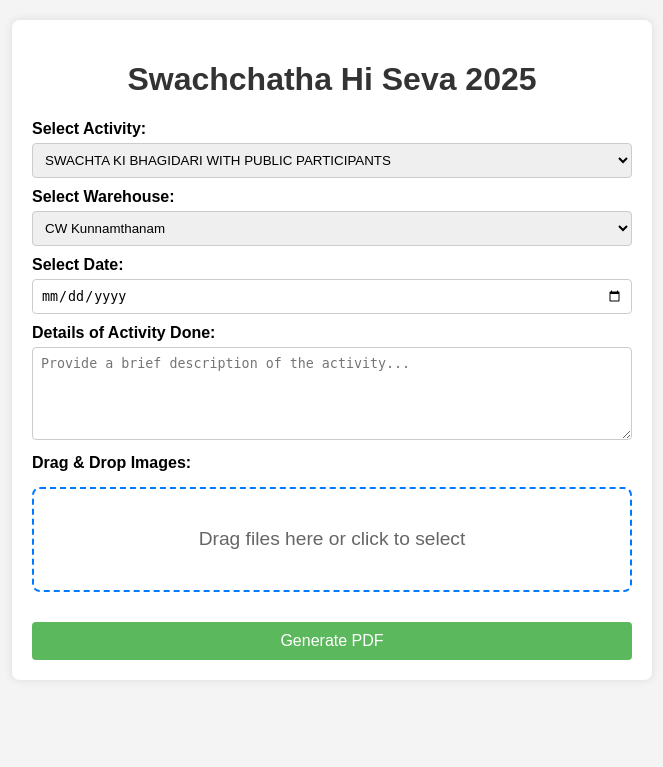
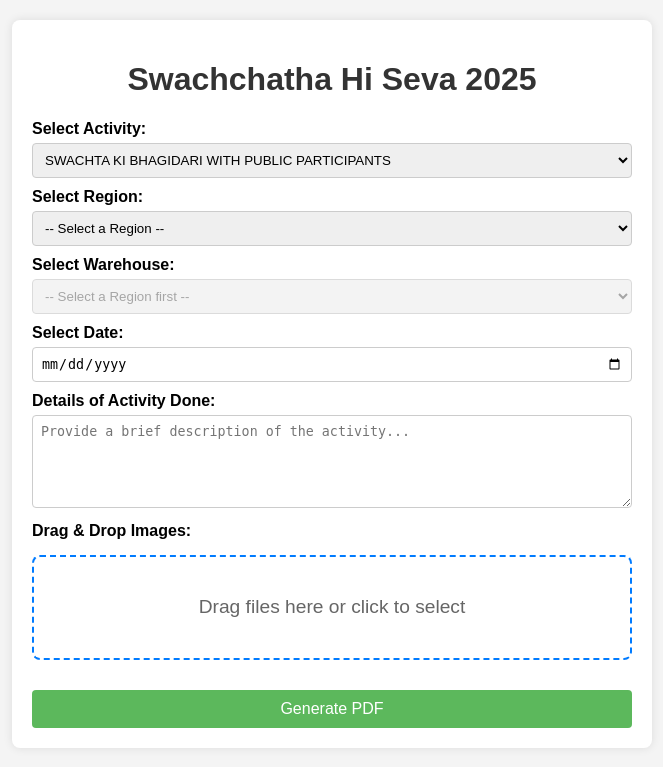
Before and after one commit to raheescwc2020/reportMaker, a Flask app: page / in a window 1280 px wide. Shown: the top 767 px of the page, without its empty margins (308-971 px from the left). Run offline with Flask 3, Linux system fonts and the light colour scheme.

Commit message:
More CWC WH added

```diff
--- a/app.py
+++ b/app.py
@@ -1,214 +1,221 @@
+import io
+import datetime # Import the datetime module
+import json
+import os
 from flask import Flask, render_template, request, send_file
+
+from reportlab.platypus import SimpleDocTemplate, Image, Table, TableStyle, Spacer, Paragraph
 from reportlab.lib.pagesizes import letter
-from reportlab.platypus import SimpleDocTemplate, Paragraph, Spacer, Image, Table, TableStyle
 from reportlab.lib.styles import getSampleStyleSheet, ParagraphStyle
 from reportlab.lib.units import inch
-from reportlab.lib import colors
-import os
-import io
-import datetime # Import the datetime module
 
 app = Flask(__name__)
 
 # Updated list of activities
 ACTIVITIES = [
-    'SWACHTA KI BHAGIDARI WITH PUBLIC PARTICIPANTS',
-    'AWARENESS PROGRAM',
-    'HYGIENE FOCUSED',
-    'CREATING AWARENESS IN SCHOOL CHILDREN',
-    'SAFAI MITRA SURAKSHA SHIVIR',
-    'EK DIN, EK GHANTA, EK SATH – JOINING HANDS FOR NATION’S CLEANLINESS',
-    'FOR CREATING AWARENESS',
-    'CLEANLINESS TARGET UNIT',
-    'SAFAI MITRA WELFARE SCHEME WORKSHOP',
-    'MOTIVATING SAFAI MITRA',
-    'SWACHH BHARAT DIWAS'
+  'SWACHTA KI BHAGIDARI WITH PUBLIC PARTICIPANTS',
+  'AWARENESS PROGRAM',
+  'HYGIENE FOCUSED',
+  'CREATING AWARENESS IN SCHOOL CHILDREN',
+  'SAFAI MITRA SURAKSHA SHIVIR',
+  'EK DIN, EK GHANTA, EK SATH – JOINING HANDS FOR NATION’S CLEANLINESS',
+  'FOR CREATING AWARENESS',
+  'CLEANLINESS TARGET UNIT',
+  'SAFAI MITRA WELFARE SCHEME WORKSHOP',
+  'MOTIVATING SAFAI MITRA',
+  'SWACHH BHARAT DIWAS'
 ]
 
-# Dummy data for dropdowns
-WAREHOUSES = [
-'CW Kunnamthanam',
-'CW Ernakulam',
-'CW Kochi (PB)',
-'CW Kakkanad',
-'CW Kanjikode',
-'CW Kakkancherry',
-'CW Trichur',
-'CW Thalassery',
-'CW Edathala',
-'CW Kozhikode',
-'CW Trivandrum',
-'CW Madikkai',
-'CW Kannur']
+# Consolidated list of all warehouses from the previous table and the provided file
+REGIONAL_WAREHOUSES = {
 
+    'Ahmedabad': ['CW Shahalam', 'CW Anand', 'CW Baroda-I', 'CW Pipavav', 'CW Rajkot', 'CW Surat', 'CW Dantewada', 'CW Jagdalpur', 'CW Raigarh', 'CW Raipur', 'CW Kandla Port', 'CFS Mundra', 'CRWC Kandla', 'CW Rajkot (Hired)', 'CW Jamnagar'],
+    'Bangalore': ['CW Belgachhia', 'CW Chikkaballapur', 'CW Tumkur', 'CW Belgaum', 'CW Mysore', 'CW Gadag', 'CW Dharwad', 'CW Mandya', 'CW Hubballi', 'CW Mangalore', 'CW Panambur'],
+    'Bhopal': ['CW Bhopal', 'CW Jabalpur', 'CW Rewa', 'CW Chhindwara', 'CW Sagar', 'CW Neemuch', 'CW Damoh', 'CW Katni', 'CW Gwalior', 'CW Satna', 'CW Khandwa'],
+    'Bhubaneshwar': ['CW Junagarh', 'CW Kendupalli-I', 'CW Kendupalli-II', 'CW Koksara', 'CW Kalamati', 'CW Nabrangpur', 'CW Bhubaneswar-I', 'CW Bhubaneswar-II', 'CW Balasore', 'CW Cuttack', 'CW Rourkela', 'CW Sambalpur', 'CW Jeypore', 'CW Paradeep', 'CW Angul', 'CW Bhawanipatna', 'CW Talcher'],
+    'Chandigarh': ['CW Chandigarh', 'CW Faridkot', 'CW Amritsar', 'CW Firozpur', 'CW Ludhiana', 'CW Patiala', 'CW Mohali', 'CW Jalandhar', 'CW Gurdaspur', 'CW Sangrur', 'CW Bathinda', 'CW Samana', 'CW Kotkapura', 'CW Muktsar', 'CW Pathankot', 'CW Rupnagar', 'CW Sirhind', 'CW Hoshiarpur', 'CW Abohar', 'CW Malout', 'CW Phagwara', 'CW Moga', 'CW Nawanshahar', 'CW Tarntaran'],
+    'Guwahati': ['CW Agartala', 'CW Dimapur', 'CW Imphal', 'CW Silchar', 'CW Shillong', 'CW Mirza', 'CW Guwahati', 'CW Dhaligaon', 'CW Goalpara', 'CW Jorhat', 'CW Dibrugarh', 'CW Aizawl', 'CW Gangtok', 'CW Silchar'],
+    'Hyderabad': ['CW Hyderabad', 'CW Godavari', 'CW Vijayawada', 'CW Visakhapatnam', 'CW Kakinada', 'CW Warangal', 'CW Khammam', 'CW Karimnagar', 'CW Tirupati', 'CW Guntur'],
+    'Jaipur': ['CW Jaipur', 'CW Alwar', 'CW Bikaner', 'CW Bharatpur', 'CW Jodhpur', 'CW Pali', 'CW Sikar', 'CW Kota', 'CW Bundi'],
+    'Kolkata': ['CW Kolkata', 'CW Howrah', 'CW Siliguri', 'CW Durgapur', 'CW Malda', 'CW Krishnanagar', 'CW Port Blair', 'CW Balurghat', 'CW Haldia', 'CW Ranaghat'],
+    'Lucknow': ['CW Lucknow', 'CW Varanasi', 'CW Gorakhpur', 'CW Kanpur', 'CW Meerut', 'CW Ghaziabad', 'CW Bareilly', 'CW Sultanpur', 'CW Budaun', 'CW Mathura', 'CW Allahabad'],
+    'Mumbai': ['CW Mumbai', 'CW Thane', 'CW Aurangabad', 'CW Nashik', 'CW Pune', 'CW Nagpur', 'CW Shirwal', 'CW Amravati', 'CW Ahmednagar', 'CW Latur', 'CW Akola', 'CW Jalna', 'CW Washim'],
+    'New Delhi': ['CW Delhi', 'CW Khera Kalan', 'CW Nangloi', 'CW Narela', 'CW Patparganj', 'CW Bawana', 'CW Shahdara', 'CW Karnal', 'CW Panipat', 'CW Rohtak', 'CW Sonipat', 'CW Rewari', 'CW Ambala Cantt', 'CW Gurugram', 'CW Hisar', 'CW Jind', 'CW Yamunanagar', 'CW Kaithal'],
+    'Patna': ['CW Patna', 'CW Muzaffarpur', 'CW Gaya', 'CW Purnia', 'CW Jamshedpur', 'CW Ranchi', 'CW Bokaro', 'CW Dhanbad', 'CW Adityapur'],
+    'Chennai': ['CW Chennai', 'CW Coimbatore', 'CW Madurai', 'CW Trichy', 'CW Dindigul', 'CW Karur', 'CW Sivagangai', 'CW Tuticorin', 'CW Nagercoil'],
+    'Kochi': ['CW Kunnamthanam', 'CW Ernakulam', 'CW Kochi (PB)', 'CW Kakkanad', 'CW Kanjikode', 'CW Kakkancherry', 'CW Trichur', 'CW Thalassery', 'CW Edathala', 'CW Kozhikode', 'CW Trivandrum', 'CW Madikkai', 'CW Kannur']
+}
 
 UPLOAD_FOLDER = 'uploads'
 PDF_TEMPLATE_IMAGE = 'static/pdf_header_template.png'
 
 if not os.path.exists(UPLOAD_FOLDER):
-    os.makedirs(UPLOAD_FOLDER)
+  os.makedirs(UPLOAD_FOLDER)
 
 app.config['UPLOAD_FOLDER'] = UPLOAD_FOLDER
 
 @app.route('/')
 def index():
-    return render_template('index.html', activities=ACTIVITIES, warehouses=WAREHOUSES)
+    # Get a sorted list of regions to populate the first dropdown
+    regions = sorted(REGIONAL_WAREHOUSES.keys())
+    return render_template('index.html', activities=ACTIVITIES, regional_warehouses=REGIONAL_WAREHOUSES, regions=regions)
 
 @app.route('/generate_pdf', methods=['POST'])
 def generate_pdf():
-    # Get form data
-    activity = request.form.get('activity')
-    warehouse = request.form.get('warehouse')
-    date_str_yyyy_mm_dd = request.form.get('date') # Original date string from form
-    activity_details = request.form.get('activity_details')
-    images = request.files.getlist('images')
+  # Get form data
+  activity = request.form.get('activity')
+  region = request.form.get('region')
+  warehouse = request.form.get('warehouse')
+  date_str_yyyy_mm_dd = request.form.get('date') # Original date string from form
+  activity_details = request.form.get('activity_details')
+  images = request.files.getlist('images')
 
-    # Convert the date string to the desired dd-mm-yyyy format
-    try:
-        date_object = datetime.datetime.strptime(date_str_yyyy_mm_dd, '%Y-%m-%d')
-        date_str_dd_mm_yyyy = date_object.strftime('%d-%m-%Y')
-    except (ValueError, TypeError):
-        date_str_dd_mm_yyyy = 'N/A' # Handle potential errors if date is not in expected format
+  # Convert the date string to the desired dd-mm-yyyy format
+  try:
+    date_object = datetime.datetime.strptime(date_str_yyyy_mm_dd, '%Y-%m-%d')
+    date_str_dd_mm_yyyy = date_object.strftime('%d-%m-%Y')
+  except (ValueError, TypeError):
+    date_str_dd_mm_yyyy = 'N/A' # Handle potential errors if date is not in expected format
 
-    # Define page dimensions and custom margins
-    margin = 0
-    doc = SimpleDocTemplate(
-        io.BytesIO(),
-        pagesize=letter,
-        topMargin=margin,
-        leftMargin=margin,
-        rightMargin=margin,
-        bottomMargin=margin
-    )
+  # Define page dimensions and custom margins
+  margin = 0
+  doc = SimpleDocTemplate(
+    io.BytesIO(),
+    pagesize=letter,
+    topMargin=margin,
+    leftMargin=margin,
+    rightMargin=margin,
+    bottomMargin=margin
+  )
 
-    story = []
-    styles = getSampleStyleSheet()
+  story = []
+  styles = getSampleStyleSheet()
 
-    # Add header image from a template
-    if os.path.exists(PDF_TEMPLATE_IMAGE):
-        # The image will take the full width of the page
-        header_image_width = letter[0]
-        header_image_height = 1.0 * inch
-        header_image = Image(PDF_TEMPLATE_IMAGE, width=header_image_width, height=header_image_height)
-        story.append(header_image)
-        # Add a spacer to create a visible break before content
-        story.append(Spacer(1, 0.2 * inch))
-
-    # Add content to the story with new margins
-    # The content will now be pushed to the left and top
-    # We need to manually add margins for the content using a ParagraphStyle
-    content_margin_left = 0.5 * inch
-    content_margin_top = 0.5 * inch
-
-    # Define custom styles with left padding to create a margin
-    header_style = ParagraphStyle(
-        'Header',
-        parent=styles['Heading1'],
-        fontSize=18,
-        spaceAfter=12,
-        alignment=1, # Center alignment
-        leftIndent=content_margin_left,
-        rightIndent=content_margin_left
-    )
-    subheader_style = ParagraphStyle(
-        'Subheader',
-        parent=styles['Heading2'],
-        fontSize=14,
-        spaceAfter=6,
-        alignment=1, # Center alignment
-        leftIndent=content_margin_left,
-        rightIndent=content_margin_left
-    )
-
-    # New style for the details section
-    details_style = ParagraphStyle(
-        'Details',
-        parent=styles['Normal'],
-        fontSize=12,
-        spaceAfter=12,
-        leftIndent=content_margin_left,
-        rightIndent=content_margin_left,
-        leading=14 # Line spacing
-    )
-
-    # Add text content using the newly formatted date string
-    story.append(Paragraph(f'{activity}', header_style))
-    story.append(Paragraph(f'<b>Warehouse:</b> {warehouse} | <b>Date:</b> {date_str_dd_mm_yyyy}', subheader_style))
+  # Add header image from a template
+  if os.path.exists(PDF_TEMPLATE_IMAGE):
+    # The image will take the full width of the page
+    header_image_width = letter[0]
+    header_image_height = 1.0 * inch
+    header_image = Image(PDF_TEMPLATE_IMAGE, width=header_image_width, height=header_image_height)
+    story.append(header_image)
+    # Add a spacer to create a visible break before content
     story.append(Spacer(1, 0.2 * inch))
 
-    # Add the new activity details section
-    if activity_details:
-        story.append(Paragraph(f'<b></b>', details_style))
-        story.append(Paragraph(activity_details.replace('\n', '<br/>'), details_style))
-        story.append(Spacer(1, 0.2 * inch))
+  # Add content to the story with new margins
+  # The content will now be pushed to the left and top
+  # We need to manually add margins for the content using a ParagraphStyle
+  content_margin_left = 0.5 * inch
+  content_margin_top = 0.5 * inch
 
-    # Process and save images
-    image_paths = []
-    for img in images:
-        if img.filename != '':
-            filepath = os.path.join(app.config['UPLOAD_FOLDER'], img.filename)
-            img.save(filepath)
-            image_paths.append(filepath)
+  # Define custom styles with left padding to create a margin
+  header_style = ParagraphStyle(
+    'Header',
+    parent=styles['Heading1'],
+    fontSize=18,
+    spaceAfter=12,
+    alignment=1, # Center alignment
+    leftIndent=content_margin_left,
+    rightIndent=content_margin_left
+  )
+  subheader_style = ParagraphStyle(
+    'Subheader',
+    parent=styles['Heading2'],
+    fontSize=14,
+    spaceAfter=6,
+    alignment=1, # Center alignment
+    leftIndent=content_margin_left,
+    rightIndent=content_margin_left
+  )
 
-    if image_paths:
-        # Create a grid of images using a ReportLab Table
-        num_images = len(image_paths)
+  # New style for the details section
+  details_style = ParagraphStyle(
+    'Details',
+    parent=styles['Normal'],
+    fontSize=12,
+    spaceAfter=12,
+    leftIndent=content_margin_left,
+    rightIndent=content_margin_left,
+    leading=14 # Line spacing
+  )
 
-        # Determine number of columns and a reasonable image size
-        if num_images == 1:
-            columns = 1
-        elif num_images <= 4:
-            columns = 2
-        else:
-            columns = 3
+  # Add text content using the newly formatted date string
+  story.append(Paragraph(f'{activity}', header_style))
+  story.append(Paragraph(f' {warehouse}   <b> under </b>  {region} <b>Region</b> | <b>Date:</b> {date_str_dd_mm_yyyy}', subheader_style))
+  story.append(Spacer(1, 0.2 * inch))
 
-        # Calculate image width and height based on columns and page size
-        page_width = letter[0] - 2 * content_margin_left
-        image_spacing = 5 # 5px margin as requested, which translates to ReportLab's internal unit
+  # Add the new activity details section
+  if activity_details:
+    story.append(Paragraph(f'<b></b>', details_style))
+    story.append(Paragraph(activity_details.replace('\n', '<br/>'), details_style))
+    story.append(Spacer(1, 0.2 * inch))
 
-        # The image_width is the available content width divided by the number of columns, with spacing removed
-        img_width = (page_width - (columns - 1) * image_spacing) / columns
-        img_height = img_width # Keep aspect ratio square for the grid
+  # Process and save images
+  image_paths = []
+  for img in images:
+    if img.filename != '':
+      filepath = os.path.join(app.config['UPLOAD_FOLDER'], img.filename)
+      img.save(filepath)
+      image_paths.append(filepath)
 
-        # Organize images into rows for the table
-        data = []
+  if image_paths:
+    # Create a grid of images using a ReportLab Table
+    num_images = len(image_paths)
+
+    # Determine number of columns and a reasonable image size
+    if num_images == 1:
+      columns = 1
+    elif num_images <= 4:
+      columns = 2
+    else:
+      columns = 3
+
+    # Calculate image width and height based on columns and page size
+    page_width = letter[0] - 2 * content_margin_left
+    image_spacing = 5 # 5px margin as requested, which translates to ReportLab's internal unit
+
+    # The image_width is the available content width divided by the number of columns, with spacing removed
+    img_width = (page_width - (columns - 1) * image_spacing) / columns
+    img_height = img_width # Keep aspect ratio square for the grid
+
+    # Organize images into rows for the table
+    data = []
+    row = []
+    for i, path in enumerate(image_paths):
+      row.append(Image(path, width=img_width, height=img_height))
+      if len(row) == columns:
+        data.append(row)
         row = []
-        for i, path in enumerate(image_paths):
-            row.append(Image(path, width=img_width, height=img_height))
-            if len(row) == columns:
-                data.append(row)
-                row = []
-        if row:
-            data.append(row)
+    if row:
+      data.append(row)
 
-        # Create the Table and its style
-        image_table = Table(data, colWidths=[img_width] * columns)
+    # Create the Table and its style
+    image_table = Table(data, colWidths=[img_width] * columns)
 
-        # We use padding in the TableStyle to create the 5px margin between images
-        table_style = TableStyle([
-            ('ALIGN', (0, 0), (-1, -1), 'CENTER'),
-            ('VALIGN', (0, 0), (-1, -1), 'MIDDLE'),
-            ('LEFTPADDING', (0, 0), (-1, -1), image_spacing / 2),
-            ('RIGHTPADDING', (0, 0), (-1, -1), image_spacing / 2),
-            ('TOPPADDING', (0, 0), (-1, -1), image_spacing / 2),
-            ('BOTTOMPADDING', (0, 0), (-1, -1), image_spacing / 2),
-            ('LEFTPADDING', (0, 0), (0, -1), content_margin_left),
-            ('RIGHTPADDING', (-1, 0), (-1, -1), content_margin_left),
-        ])
-        image_table.setStyle(table_style)
+    # We use padding in the TableStyle to create the 5px margin between images
+    table_style = TableStyle([
+      ('ALIGN', (0, 0), (-1, -1), 'CENTER'),
+      ('VALIGN', (0, 0), (-1, -1), 'MIDDLE'),
+      ('LEFTPADDING', (0, 0), (-1, -1), image_spacing / 2),
+      ('RIGHTPADDING', (0, 0), (-1, -1), image_spacing / 2),
+      ('TOPPADDING', (0, 0), (-1, -1), image_spacing / 2),
+      ('BOTTOMPADDING', (0, 0), (-1, -1), image_spacing / 2),
+      ('LEFTPADDING', (0, 0), (0, -1), content_margin_left),
+      ('RIGHTPADDING', (-1, 0), (-1, -1), content_margin_left),
+    ])
+    image_table.setStyle(table_style)
 
-        story.append(image_table)
+    story.append(image_table)
 
-    doc.build(story)
+  doc.build(story)
 
-    # Clean up uploaded images
-    for path in image_paths:
-        os.remove(path)
+  # Clean up uploaded images
+  for path in image_paths:
+    os.remove(path)
 
-    # Prepare response
-    buffer = doc.filename
-    buffer.seek(0)
-    return send_file(buffer, as_attachment=True, download_name='report.pdf', mimetype='application/pdf')
+  # Prepare response
+  buffer = doc.filename
+  buffer.seek(0)
+  return send_file(buffer, as_attachment=True, download_name='report.pdf', mimetype='application/pdf')
 
 if __name__ == '__main__':
-    app.run(debug=True)
+  app.run(debug=True)
--- a/templates/index.html
+++ b/templates/index.html
@@ -83,11 +83,17 @@
     {% endfor %}
    </select>
 
+      <label for="region">Select Region:</label>
+   <select name="region" id="region" required>
+        <option value="" disabled selected>-- Select a Region --</option>
+    {% for reg in regions %}
+    <option value="{{ reg }}">{{ reg }}</option>
+    {% endfor %}
+   </select>
+
    <label for="warehouse">Select Warehouse:</label>
-      <select name="warehouse" id="warehouse" required>
-        {% for wh in warehouses %}
-        <option value="{{ wh }}">{{ wh }}</option>
-        {% endfor %}
+   <select name="warehouse" id="warehouse" required disabled>
+        <option value="">-- Select a Region first --</option>
       </select>
 
    <label for="date">Select Date:</label>
@@ -108,9 +114,40 @@
  </div>
 
  <script>
+    // Embed the regional data from Flask into the script
+    const regionalWarehouses = JSON.parse('{{ regional_warehouses | tojson }}');
+
   const dropZone = document.getElementById('drop-zone');
   const fileInput = document.getElementById('images');
   const fileListDiv = document.getElementById('file-list');
+    const regionSelect = document.getElementById('region');
+    const warehouseSelect = document.getElementById('warehouse');
+
+    // Function to update the warehouse dropdown
+    function updateWarehouses() {
+      const selectedRegion = regionSelect.value;
+      warehouseSelect.innerHTML = ''; // Clear existing options
+      warehouseSelect.disabled = true; // Disable until a valid region is selected
+
+      if (selectedRegion && regionalWarehouses[selectedRegion]) {
+        const warehouses = regionalWarehouses[selectedRegion].sort();
+        warehouses.forEach(warehouse => {
+          const option = document.createElement('option');
+          option.value = warehouse;
+          option.textContent = warehouse;
+          warehouseSelect.appendChild(option);
+        });
+        warehouseSelect.disabled = false; // Enable the dropdown
+      } else {
+        const defaultOption = document.createElement('option');
+        defaultOption.value = '';
+        defaultOption.textContent = '-- Select a Region first --';
+        warehouseSelect.appendChild(defaultOption);
+      }
+    }
+
+    // Add event listener to the region select dropdown
+    regionSelect.addEventListener('change', updateWarehouses);
 
   // Handle click to open file dialog
   dropZone.addEventListener('click', () => {
```
Lines whose indentation alone changed are shown as unchanged.
